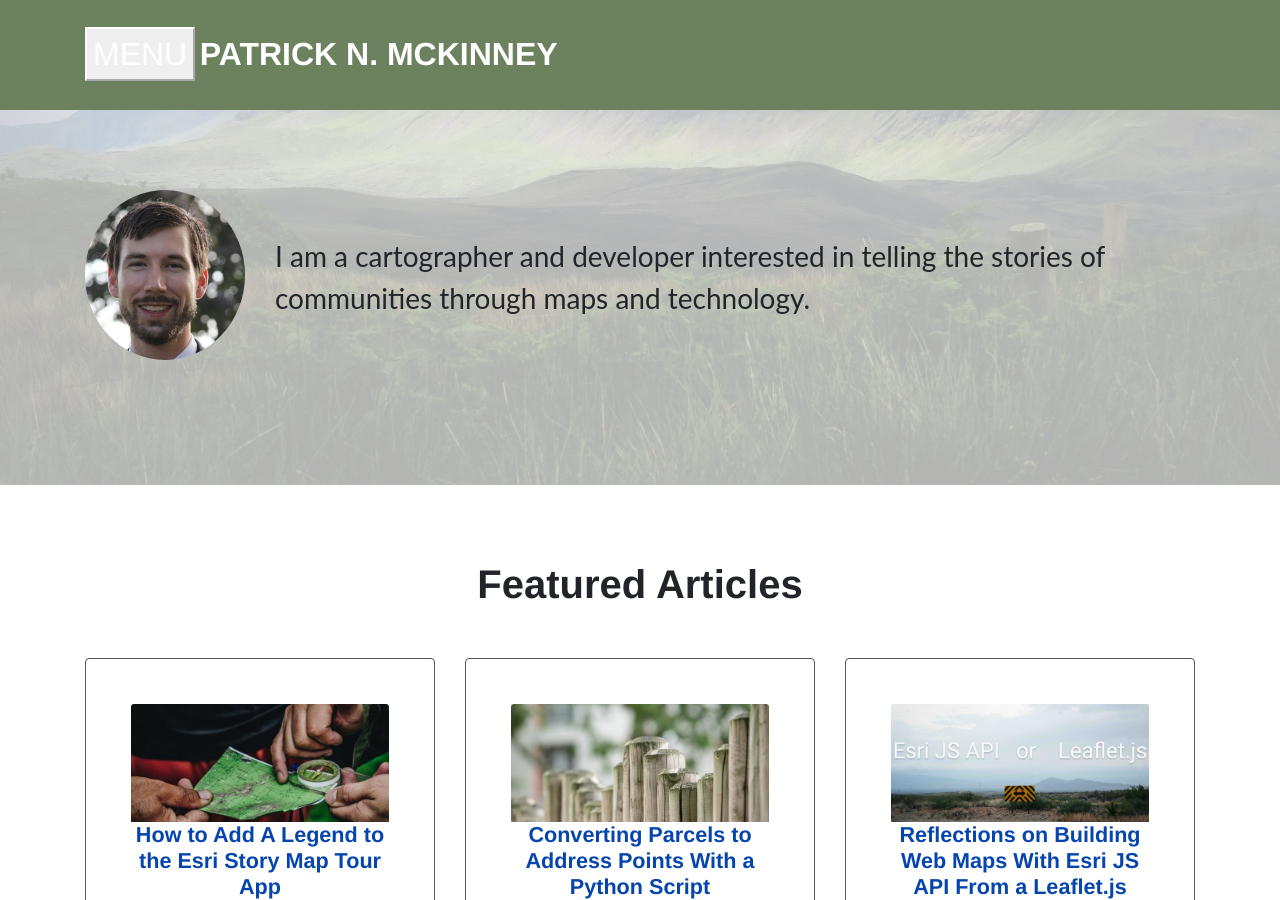
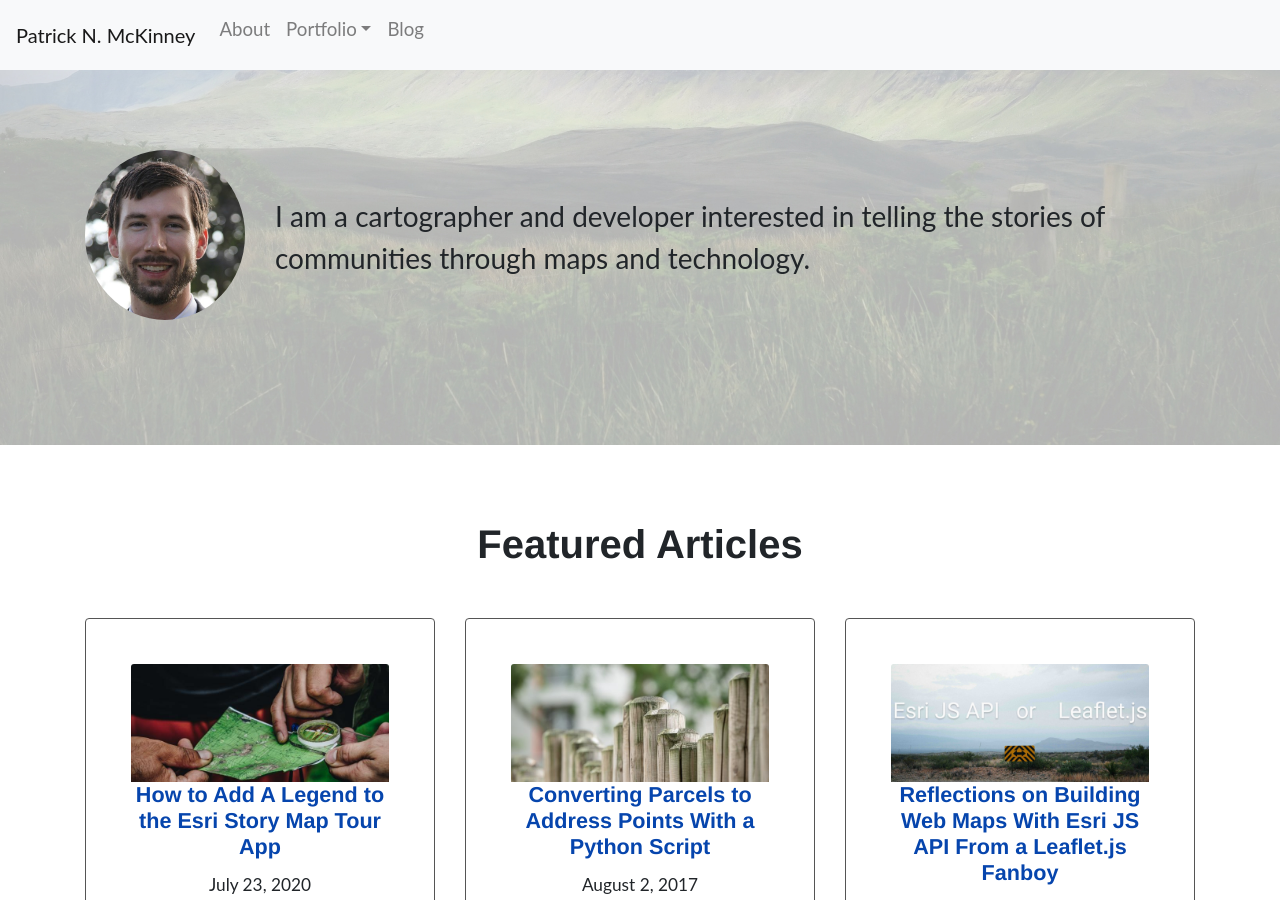
Before and after one commit to pmacMaps/website-live-test, a Jekyll site: the page built from index.html, in a window 1280 px wide and 900 px high. Built offline with Jekyll 4.4.1, drawn with Linux system fonts in a browser that asks for light colours.

Commit message:
start transition of navigation to bootstrap 4

```diff
--- a/_includes/header.html
+++ b/_includes/header.html
@@ -1,41 +1,27 @@
 <header>
-    <!-- Navigation -->
-    <nav id="mainNav" class="navbar navbar-default navbar-fixed-top navbar-custom">
-        <div class="container">
-            <!-- Brand and toggle get grouped for better mobile display -->
-            <div class="navbar-header">
-                <button type="button" class="navbar-toggle" data-toggle="collapse" data-target="#navbar-collapse-1">
-                    <span class="sr-only">Toggle navigation</span> Menu
+    <nav class="navbar navbar-expand-lg navbar-light bg-light">
+        <a class="navbar-brand" href="{{ site.url }}">Patrick N. McKinney</a>
+        <button class="navbar-toggler" type="button" data-toggle="collapse" data-target="#navbarSupportedContent" aria-controls="navbarSupportedContent" aria-expanded="false" aria-label="Toggle navigation">
+          <span class="navbar-toggler-icon"></span>
         </button>
-                <a class="navbar-brand" href="{{ site.url }}">Patrick N. McKinney</a>
-            </div>
-            <!-- Toggable Nav -->
-            <div class="collapse navbar-collapse" id="navbar-collapse-1">
-                <ul class="nav navbar-nav navbar-right">
-                    <li>
-                        <a href="{{ site.url }}/about/">About</a>
+    <div class="collapse navbar-collapse" id="navbarSupportedContent">
+        <ul class="navbar-nav mr-auto">
+          <li class="nav-item">
+            <a class="nav-link" href="{{ site.url }}/about/">About</a>
           </li>
-                    <li>
-                        <div class="dropdown">
-                            <button class="btn btn-default dropdown-toggle" type="button" id="dropdownMenuPortfolio" data-toggle="dropdown" aria-haspopup="true" aria-expanded="true">
-                            Portfolio
-                            <span class="caret"></span>
-                            </button>
-                            <ul class="dropdown-menu" aria-labelledby="dropdownMenuPortfolio">
-                                <li><a href="{{ site.baseurl }}/portfolio/web-maps">Web Maps</a></li>
-                                <li><a href="{{ site.baseurl }}/portfolio/print-maps">Print Maps</a></li>
-                                <li><a href="{{ site.baseurl }}/portfolio/python-scripting">Python Scripting</a></li>
-                                <li><a href="{{ site.baseurl }}/portfolio/web-development">Web Development</a></li>
-                            </ul>
+          <li class="nav-item dropdown">
+            <a class="nav-link dropdown-toggle" href="#" id="navbarDropdown" role="button" data-toggle="dropdown" aria-haspopup="true" aria-expanded="false">Portfolio</a>
+            <div class="dropdown-menu" aria-labelledby="navbarDropdown">
+              <a class="dropdown-item" href="#">Action</a>
+              <a class="dropdown-item" href="#">Another action</a>
+              <div class="dropdown-divider"></div>
+              <a class="dropdown-item" href="#">Something else here</a>
             </div>
           </li>
-                    <li>
-                        <a href="https://pnmcartodesign.wordpress.com/" target="_blank" rel="noopener noreferrer">Blog</a>
+          <li class="nav-item">
+              <a class="nav-link" href="https://pnmcartodesign.wordpress.com/" target="_blank" rel="noopener noreferrer">Blog</a>
           </li>
         </ul>
       </div>
-                <!-- /.navbar-collapse -->
-        </div>
-        <!-- /.container-fluid -->
     </nav>
 </header>
--- a/js/ui.js
+++ b/js/ui.js
@@ -27,9 +27,9 @@ footerSocialImage.mouseleave(changeSocialIconColor);
 
 /*** Event Listeners ***/
 $(document).ready(function() {
-	mobileNavScroll();
+	//mobileNavScroll();
 });
 
 $(window).resize(function() {
-	mobileNavScroll();
+	//mobileNavScroll();
 });
```
Also changed, not shown: _includes/old-header.html (added, +40 -0 lines). Lines whose indentation alone changed are shown as unchanged.
